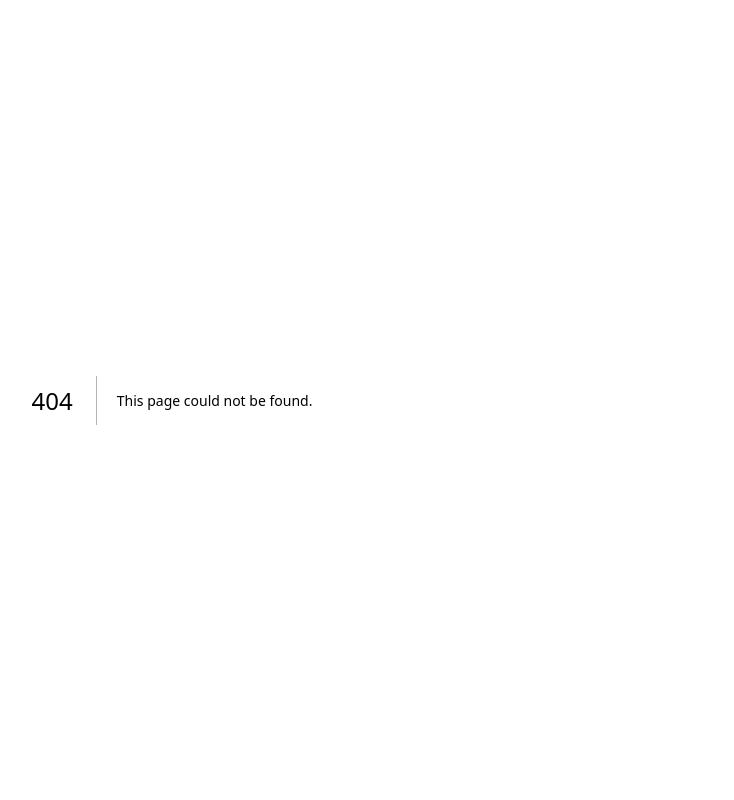
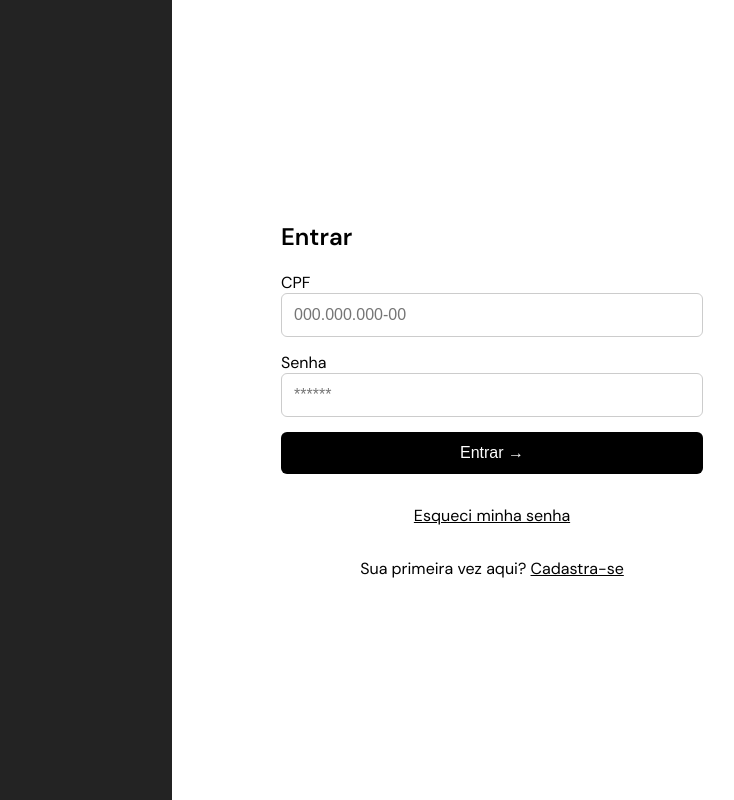
Before and after one commit to guynikan/CTX.SuperAdmin, a Next.js app: page /login in a window 1280 px wide. Before the commit this address had no page. Shown: the whole page, without its empty margins (468-1202 px from the left). Built offline with nearby package versions, Linux system fonts and the light colour scheme.

Commit message:
feat: add login page structure

```diff
--- a/src/app/layout.tsx
+++ b/src/app/layout.tsx
@@ -1,5 +1,18 @@
 "use client";
 import { QueryClient, QueryClientProvider } from "@tanstack/react-query";
+import { ThemeProvider } from "styled-components";
+
+import { theme } from "../styles/theme";
+import { GlobalStyle } from "../styles/global";
+
+import { DM_Sans } from "next/font/google";
+
+const appFont = DM_Sans({
+  weight: ["400", "600"],
+  subsets: ["latin"],
+  display: "swap",
+});
+
 
 export default function RootLayout({
   children,
@@ -11,8 +24,12 @@ export default function RootLayout({
   return (
     <html lang="en">
       <QueryClientProvider client={queryClient}>
-        <body>{children}</body>
+        <ThemeProvider theme={theme}>
+          <GlobalStyle />
+          <body className={appFont.className}>{children}</body>
+          </ThemeProvider>
       </QueryClientProvider>
+
     </html>
   );
 }
--- /dev/null
+++ b/src/app/login/page.tsx
@@ -0,0 +1,145 @@
+"use client";
+
+import styled from "styled-components";
+import { useState } from "react";
+import Link from 'next/link'
+
+const Container = styled.div`
+  display: grid;
+  grid-template-columns: 1fr 1fr;
+  min-height: 100vh;
+
+  @media (max-width: 768px) {
+    grid-template-columns: 1fr;
+  }
+`;
+
+const LeftSide = styled.div`
+  background: #232323;
+  display: flex;
+  align-items: center;
+  justify-content: center;
+`;
+
+const RightSide = styled.div`
+  display: flex;
+  align-items: center;
+  justify-content: center;
+  background: white;
+  flex-wrap: wrap;
+  width:100%;
+`;
+
+
+const FieldGroup = styled.div`
+  margin-bottom: 15px;
+  width:100%;
+`;
+
+const ButtonSubmit = styled.button`
+  width: 100%;
+  padding: 12px;
+  background: ${({ theme }) => theme.colors.primary};
+  color: white;
+  border-radius: 6px;
+  font-size: 16px;
+  display: flex;
+  align-items: center;
+  justify-content: center;
+  gap: 8px;
+
+  &:hover {
+    opacity: 0.9;
+  }
+`;
+
+const Input = styled.input`
+  width: 100%;
+  padding: 12px;
+  border: 1px solid ${({ theme }) => theme.colors.inputBorder};
+  border-radius: 6px;
+  background: ${({ theme }) => theme.colors.inputBackground};
+  font-size: 16px;
+  font-weight: 400;
+  &:focus {
+    outline: none;
+    border-color: ${({ theme }) => theme.colors.primary};
+  }
+`;
+
+const ForgotPassword = styled.div`
+  width: 100%;
+  padding: 12px;
+  font-weight: 400;
+  font-size: 16px;
+  line-height: 20.83px;
+  letter-spacing: 0%;
+  text-align: center;
+  text-decoration: underline;
+  text-decoration-style: solid;
+  text-decoration-offset: Auto;
+  text-decoration-thickness: Auto;
+  margin: 20px 0;
+`;
+
+const SignUp = styled.div`
+  width: 100%;
+  font-weight: 400;
+  font-size: 16px;
+  line-height: 20.83px;
+  letter-spacing: 0%;
+  text-align: center;
+
+  a{
+    text-decoration: underline;
+  }
+`;
+
+
+
+export default function LoginPage() {
+
+  const [cpf, setCpf] = useState("");
+  const [password, setPassword] = useState("");
+
+  const handleSubmit = (e: React.FormEvent) => {
+    e.preventDefault();
+    alert('Form submitted')
+
+  }
+
+  return (
+    <Container>
+      <LeftSide />
+      <RightSide>
+        <form style={{width: '90%', maxWidth:422}} onSubmit={handleSubmit}>
+          <h2 style={{marginBottom: '20px'}}>Entrar</h2>
+          <FieldGroup>
+            <label>CPF</label>
+            <Input
+              type="text"
+              value={cpf}
+              onChange={(e) => setCpf(e.target.value)}
+              placeholder="000.000.000-00"
+            />
+          </FieldGroup>
+          <FieldGroup>
+            <label>Senha</label>
+            <Input
+              type="password"
+              value={password}
+              onChange={(e) => setPassword(e.target.value)}
+              placeholder="******"
+            />
+          </FieldGroup>
+          <ButtonSubmit type="submit">Entrar →</ButtonSubmit>
+
+          <ForgotPassword>Esqueci minha senha</ForgotPassword>
+
+          <SignUp>Sua primeira vez aqui? <Link href="/signup">Cadastra-se</Link> </SignUp>
+
+        </form>
+      </RightSide>
+    </Container>
+  );
+}
--- a/styles/global.ts
+++ b/src/styles/global.ts
@@ -1,16 +1,12 @@
 import { createGlobalStyle } from "styled-components";
+
+
 
 export const GlobalStyle = createGlobalStyle`
   * {
     margin: 0;
     padding: 0;
     box-sizing: border-box;
-  }
-
-  body {
-    font-family: ${({ theme }) => theme.fonts.regular};
-    background-color: ${({ theme }) => theme.colors.background};
-    color: ${({ theme }) => theme.colors.primary};
   }
 
   a {
--- a/styles/theme.ts
+++ b/src/styles/theme.ts
@@ -1,12 +1,11 @@
+
+
 export const theme = {
   colors: {
-    background: "#f8f8f8",
+    background: "#232323",
     primary: "#000",
     secondary: "#555",
     inputBackground: "#fff",
     inputBorder: "#ccc",
-  },
-  fonts: {
-    regular: "Arial, sans-serif",
-  },
+  }
 };
```
